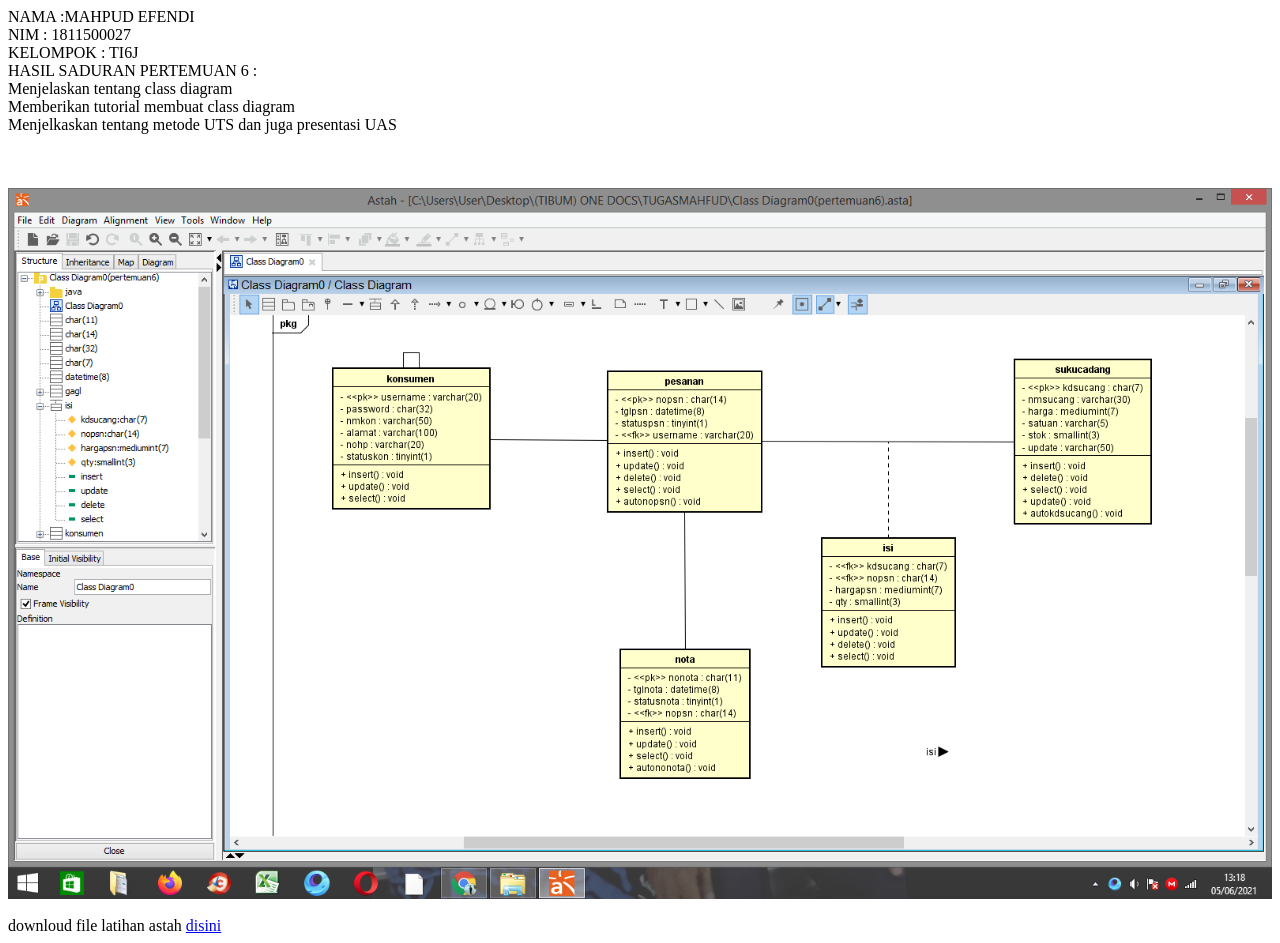
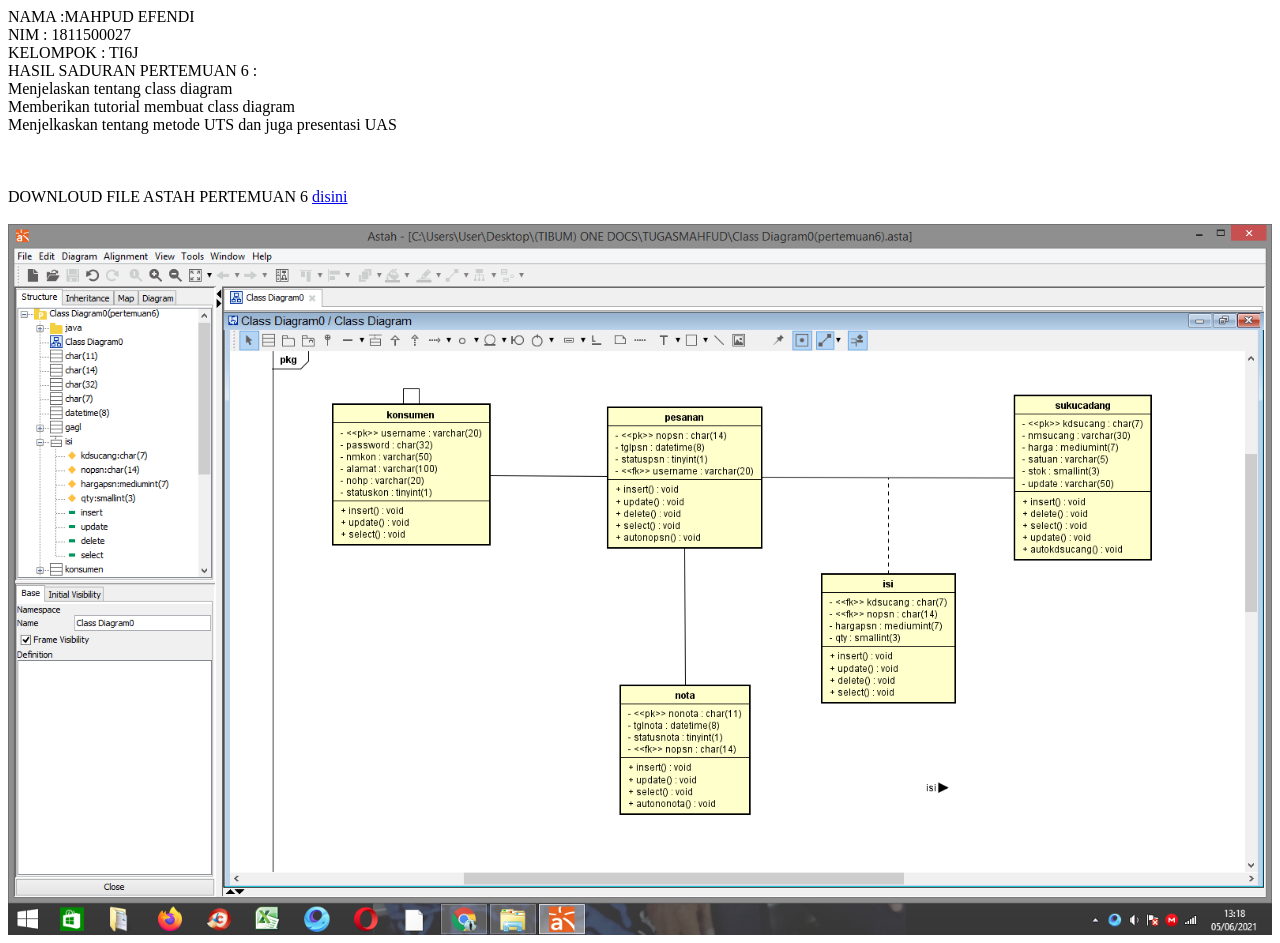
Before and after one commit to Mahpudefendi/sadurrpl, a plain HTML site: page 6/index.html in a window 1280 px wide. Drawn offline with Linux system fonts and the light colour scheme.

Commit message:
Update index.html

```diff
--- a/6/index.html
+++ b/6/index.html
@@ -8,7 +8,7 @@ Menjelkaskan tentang metode UTS dan juga presentasi UAS <br>
 <br>
 <br>
 <br>
-<img src="Screenshot (9).png" width="100%">
+DOWNLOUD FILE ASTAH PERTEMUAN 6 <a href="Class Diagram0(pertemuan6).asta" target=_blank">disini</a>
 <br>
 <br>
-downloud file latihan astah <a href="Class Diagram0(pertemuan6).asta" target=_blank">disini</a>
+<img src="Screenshot (9).png" width="100%">
```
